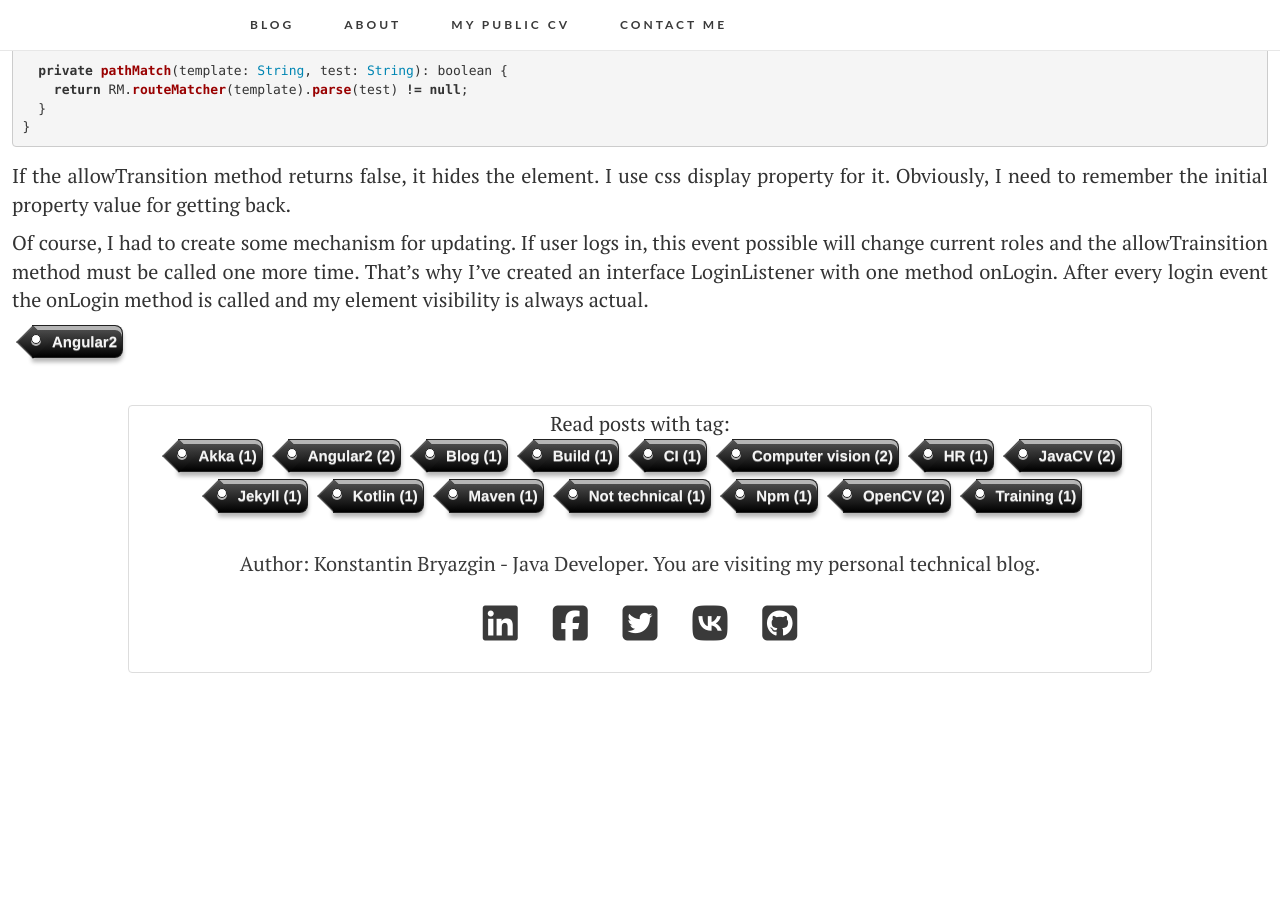
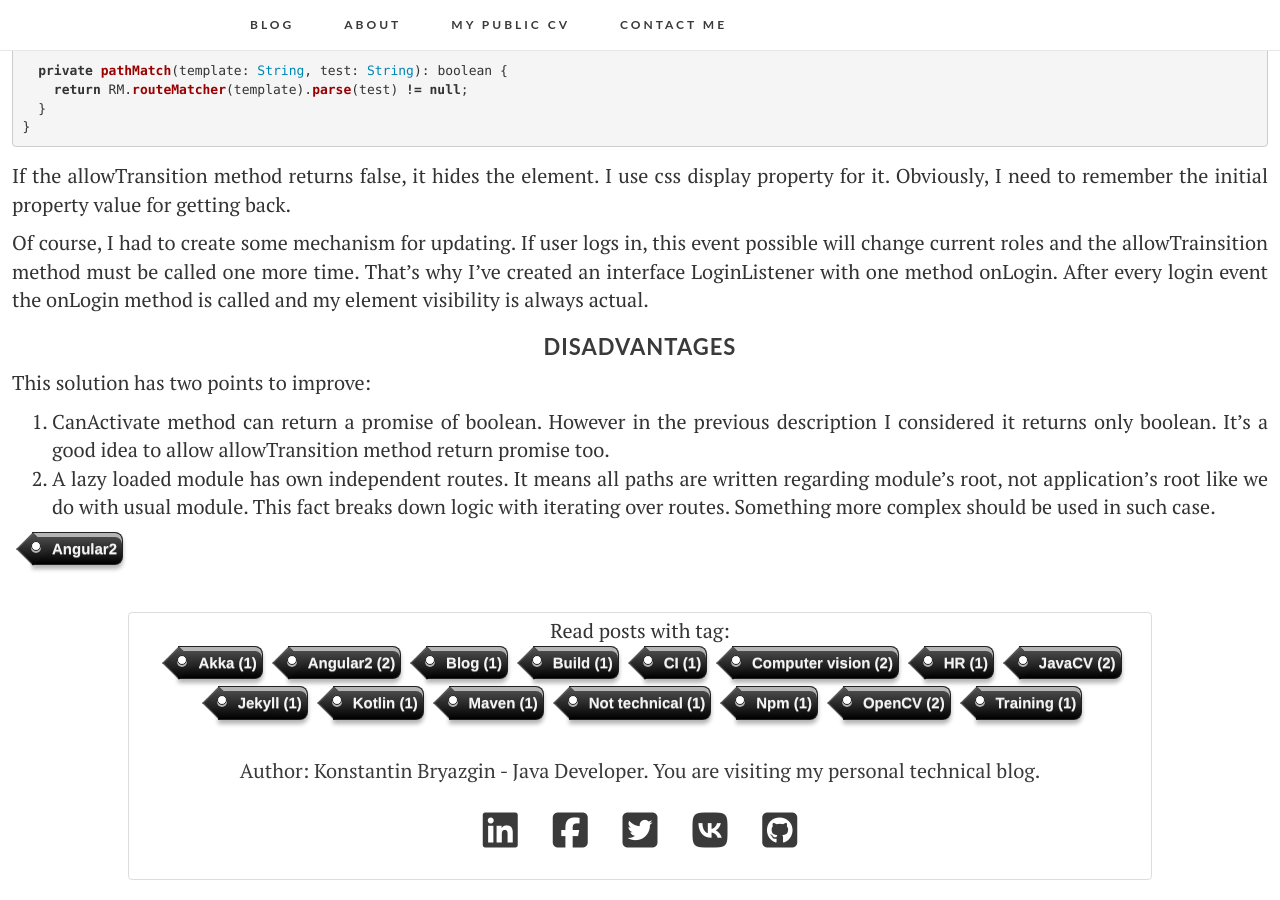
Before and after one commit to kosbr/kosbr.github.io, a Jekyll site: the page built from _posts/2016-10-13-angular2-guard-router.markdown, in a window 1280 px wide and 900 px high, scrolled down 5552 px. Built offline with Jekyll 4.4.1, drawn with Linux system fonts in a browser that asks for light colours; nearby versions of some CDN libraries; before the commit the page ends 6245 px from its top, so only the background shows below that.

Commit message:
add disadvantages tp angular2 guard article

```diff
--- a/_posts/2016-10-13-angular2-guard-router.markdown
+++ b/_posts/2016-10-13-angular2-guard-router.markdown
@@ -307,6 +307,16 @@ Of course, I had to create some mechanism for updating. If user logs in, this ev
 That's why I've created an interface LoginListener with one method onLogin. After every login event the onLogin method
 is called and my element visibility is always actual.
 
+### Disadvantages
+
+This solution has two points to improve:
+
+1. CanActivate method can return a promise of boolean. However in the previous description I considered it returns only
+ boolean. It's a good idea to allow allowTransition method return promise too.
+2. A lazy loaded module has own independent routes. It means all paths are written regarding module's root, not
+application's root like we do with usual module. This fact breaks down logic with iterating over routes. Something more
+complex should be used in such case.
+
 
 
 [stackOverFlow]: http://stackoverflow.com/questions/38976109/hide-a-routerlink-if-its-associated-route-cannot-be-activated/39056222#39056222
```
